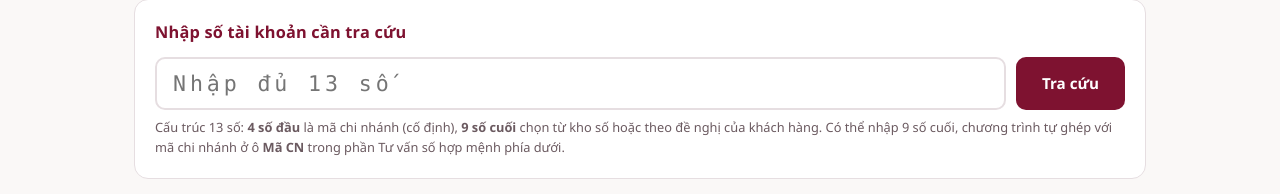
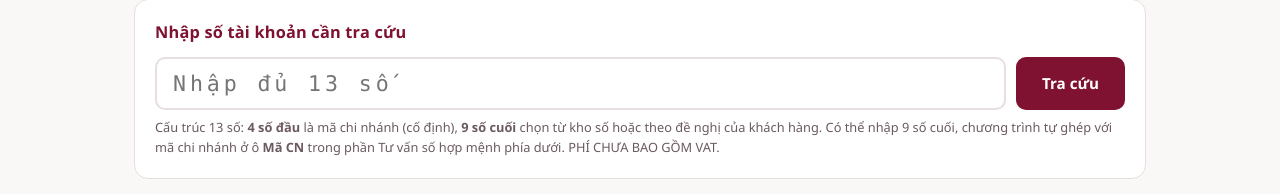
Before and after one commit to TRANMINHHAI87/TKSodep, a plain HTML site: page index.html in a window 1280 px wide. Shown: the part 176-370 px from the top of the page. Drawn offline with Linux system fonts and the light colour scheme.

Commit message:
Update index.html

```diff
--- a/index.html
+++ b/index.html
@@ -133,7 +133,7 @@
       <input id="acc-input" inputmode="numeric" maxlength="13" placeholder="Nhập đủ 13 số" autocomplete="off">
       <button id="btn-search">Tra cứu</button>
     </div>
-    <div class="hint">Cấu trúc 13 số: <b>4 số đầu</b> là mã chi nhánh (cố định), <b>9 số cuối</b> chọn từ kho số hoặc theo đề nghị của khách hàng. Có thể nhập 9 số cuối, chương trình tự ghép với mã chi nhánh ở ô <b>Mã CN</b> trong phần Tư vấn số hợp mệnh phía dưới.</div>
+    <div class="hint">Cấu trúc 13 số: <b>4 số đầu</b> là mã chi nhánh (cố định), <b>9 số cuối</b> chọn từ kho số hoặc theo đề nghị của khách hàng. Có thể nhập 9 số cuối, chương trình tự ghép với mã chi nhánh ở ô <b>Mã CN</b> trong phần Tư vấn số hợp mệnh phía dưới. PHÍ CHƯA BAO GỒM VAT.</div>
     <div class="err" id="acc-err"></div>
 
   </div>
```
